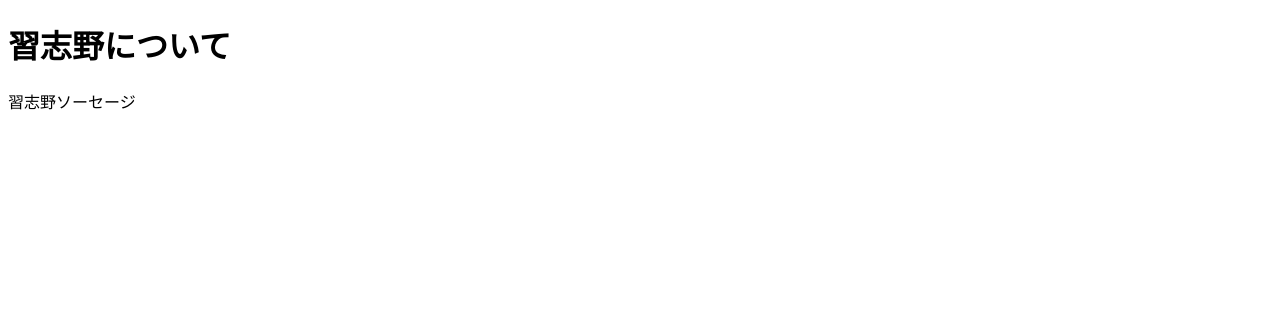
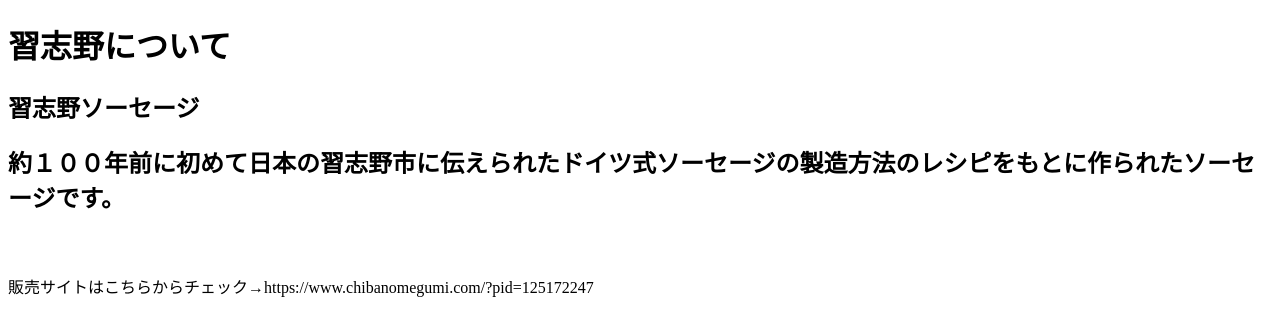
Before and after one commit to towahaha/e2a-kadai01.github.io, a plain HTML site: page index.html in a window 1280 px wide. Drawn offline with Linux system fonts and the light colour scheme.

Commit message:
Update index.html

```diff
--- a/index.html
+++ b/index.html
@@ -8,6 +8,8 @@
 </head>
 <body>
     <h1>習志野について</h1>
-    <p>習志野ソーセージ</p>
+    <h2>習志野ソーセージ</h2>
+    <h2>約１００年前に初めて日本の習志野市に伝えられたドイツ式ソーセージの製造方法のレシピをもとに作られたソーセージです。</h2>
+　　<p>販売サイトはこちらからチェック→https://www.chibanomegumi.com/?pid=125172247</p>
 </body>
 </html>
```
